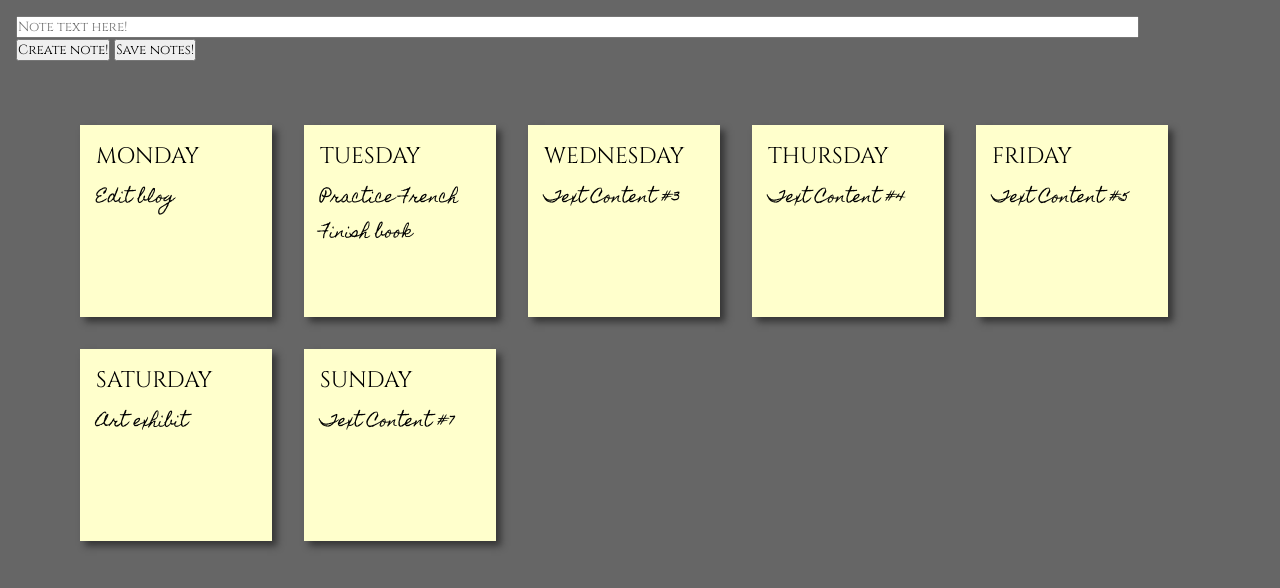
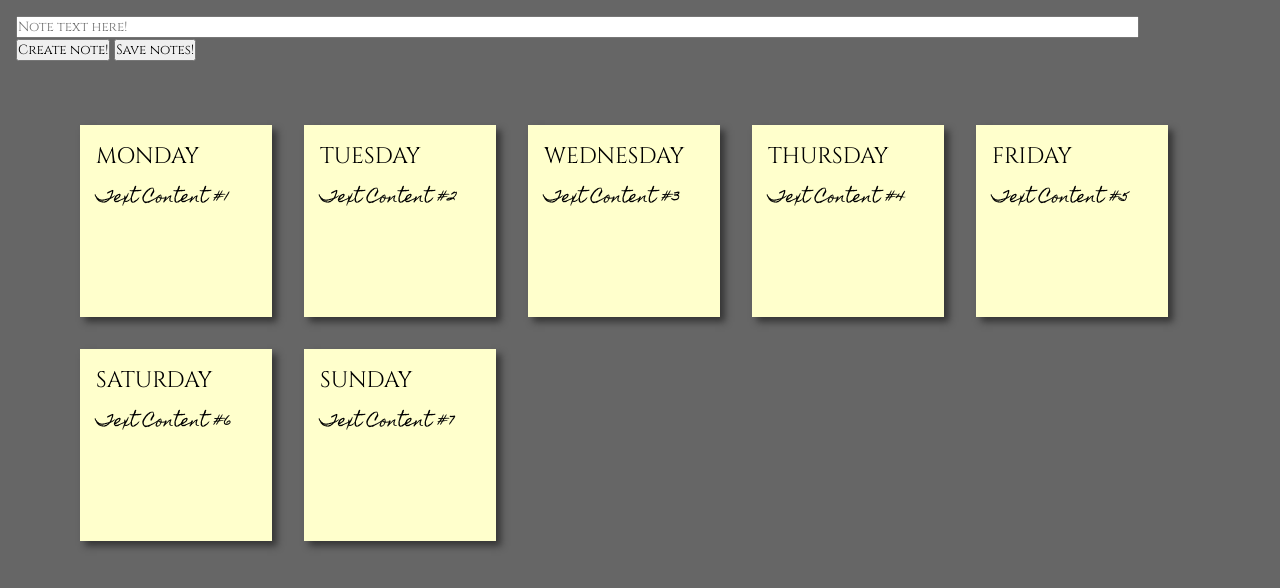
Before and after one commit to halerion/post-its, a plain HTML site: page index.html in a window 1280 px wide. Drawn offline with Linux system fonts and the light colour scheme; files that its build step writes are made by us from their sources.

Commit message:
Create index.html

```diff
--- a/index.html
+++ b/index.html
@@ -3,9 +3,10 @@
         <title>
             Post-its
         </title>
-        <link href="css/main.css" rel="stylesheet" type="text/css" />
-	</head>
-	<body>
+        <link href="main.css" rel="stylesheet" type="text/css" />
+    </head>
+
+    <body>
         <div id="note_adder">
             <form>
                 <input type="text" id="new_note_text" placeholder="Note text here!"
@@ -19,18 +20,17 @@
         </div>
     </body>
 </html>
-<ul>
+  <ul>
     <li>
       <a href="#">
         <h2>MONDAY</h2>
-        <p>Edit blog</p>
+        <p>Text Content #1</p>
       </a>
     </li>
     <li>
       <a href="#">
         <h2>TUESDAY</h2>
-        <p>Practice French
-Finish book</p>
+        <p>Text Content #2</p>
       </a>
     </li>
     <li>
@@ -54,7 +54,7 @@ Finish book</p>
     <li>
       <a href="#">
         <h2>SATURDAY</h2>
-        <p>Art exhibit</p>
+        <p>Text Content #6</p>
       </a>
     </li>
     <li>
```
